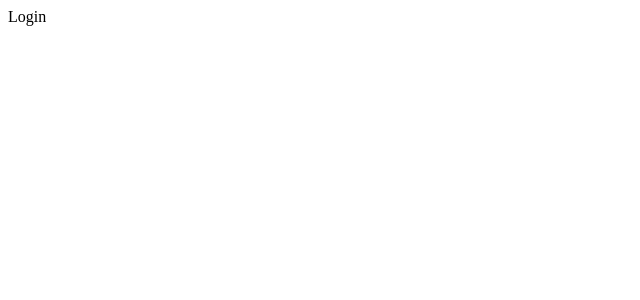
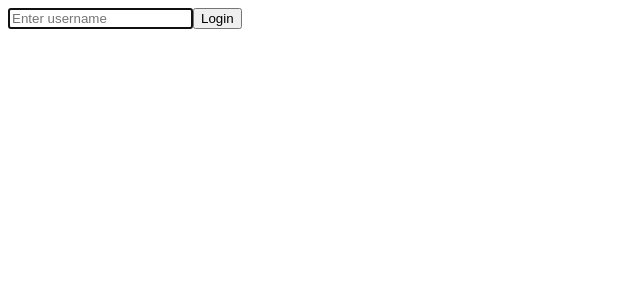
Before and after one commit to libromarko/web, a React (Create React App) app: page /login in a window 1280 px wide. Shown: the top 300 px of the page, without its empty margins (0-640 px from the left). Built offline with nearby package versions, Linux system fonts and the light colour scheme.

Commit message:
dashboard

```diff
--- a/src/pages/Login.js
+++ b/src/pages/Login.js
@@ -1,7 +1,56 @@
-import React from 'react'
+import React from "react";
+import { Navigate } from "react-router-dom";
+import { useAuthState, useAuthDispatch, login } from "../contexts/auth/auth-context";
 
-export default function Login() {
+function Login() {
+  const { user: loggedUser, status, error } = useAuthState();
+  const dispatch = useAuthDispatch();
+
+  const [user, setUser] = React.useState("");
+  const inputRef = React.useRef(null);
+
+  React.useEffect(() => {
+    if (inputRef.current) {
+      inputRef.current.focus();
+    }
+  }, []);
+
+  if (loggedUser) return <Navigate to="/" />;
+
+  const handleSubmit = (e) => {
+    e.preventDefault();
+    login(dispatch, user);
+    setUser("");
+  };
+
+  const handleChange = (e) => setUser(e.target.value);
+
   return (
-    <div>Login</div>
-  )
+    <div>
+      <form onSubmit={handleSubmit}>
+        <div>
+          <label htmlFor="name" />
+          <input
+            ref={inputRef}
+            type="text"
+            name="name"
+            id="name"
+            placeholder="Enter username"
+            value={user}
+            onChange={handleChange}
+            required
+            autoComplete="off"
+          />
+          <button type="submit">
+            Login
+          </button>
+        </div>
+      </form>
+      {status === "rejected" && (
+        <p style={{ color: "maroon", marginTop: "10px" }}>Error: {error}</p>
+      )}
+    </div>
+  );
 }
+
+export default Login;
--- a/src/routes/public-routes.js
+++ b/src/routes/public-routes.js
@@ -18,7 +18,7 @@ function PublicRoutes() {
           <Route path="/login" element={<Login />} />
           <Route path="/signup" element={<Signup/>} />
           <Route exact path="/" element={<PrivateRoute />}>
-            <Route exact path="/" element={<Dashboard />} />
+            <Route exact path="/dashboard" element={<Dashboard />} />
           </Route>
         </Routes>
       </div>
```
